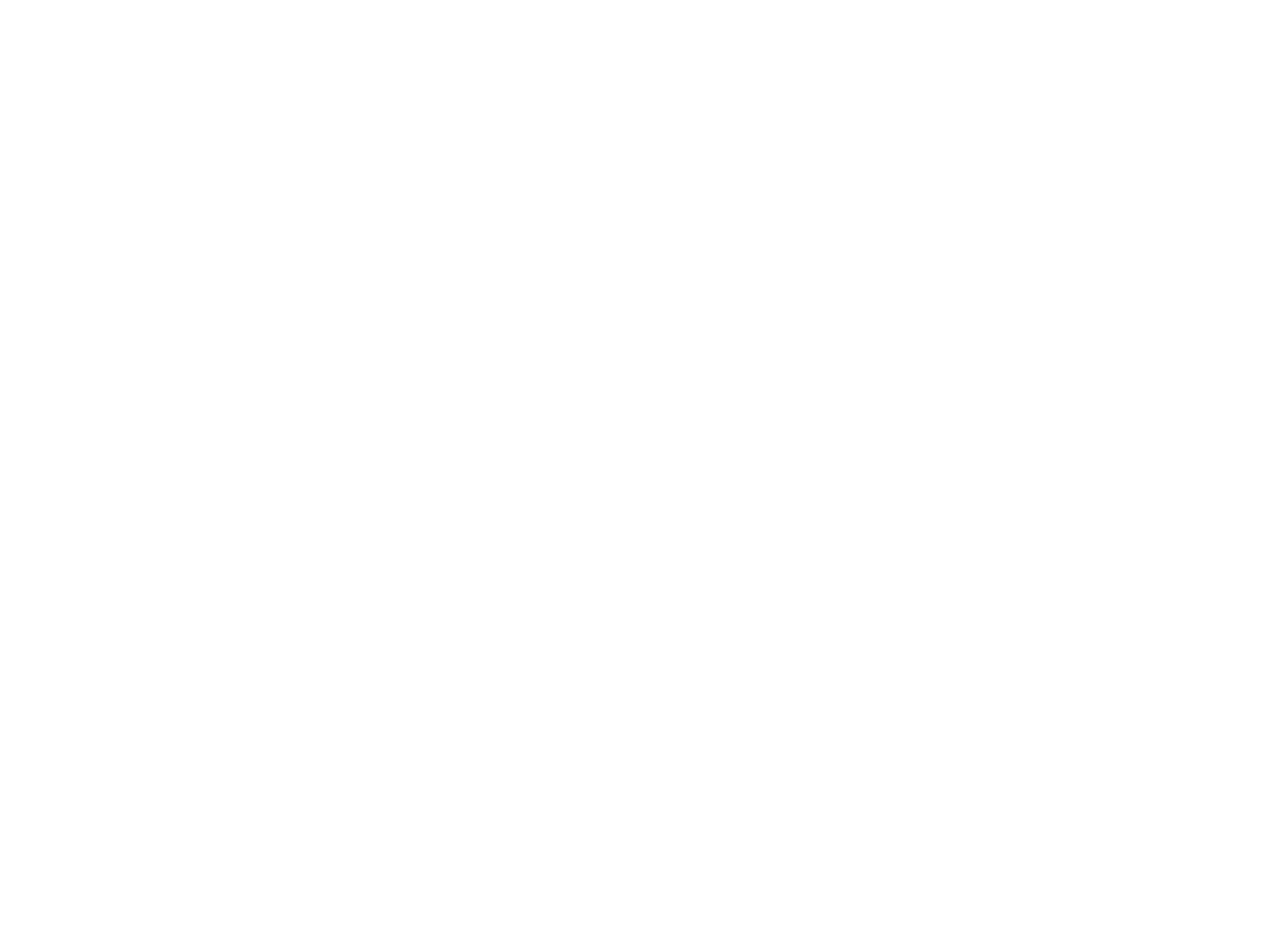
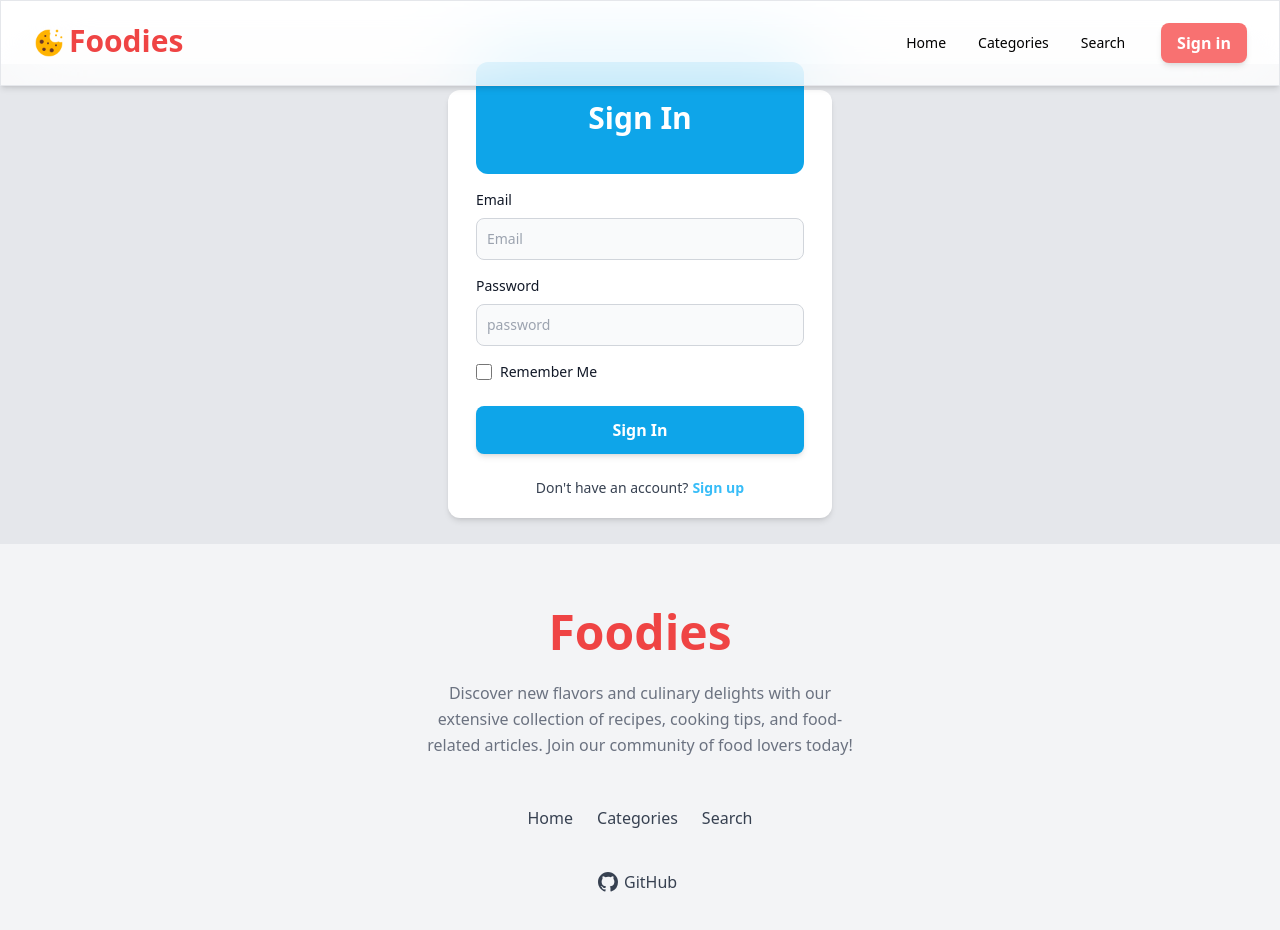
Before and after one commit to Sandeep5521/Foodies, a React (Create React App) app: page /login in a window 1280 px wide. Before the commit this address had no page. Shown: the top 930 px of the page. Before the commit the page ends 800 px from the top, so only its background shows below. Built offline with nearby package versions, Linux system fonts and the light colour scheme.

Commit message:
modified:   src/App.js 	new file:   src/components/foodies/login.jsx 	modified:   src/components/foodies/main.jsx 	modified:   src/components/foodies/nav.js

```diff
--- a/src/App.js
+++ b/src/App.js
@@ -16,6 +16,7 @@
           <Route path='/' element={<Main Type={'Home'} />} />
           <Route path='/category' element={<Main Type={'Categories'} />} />
           <Route path='/search' element={<Main Type={'Search'} />} />
+          <Route path='/login' element={<Main Type={'Login'} />} />
         </Routes>
       </BrowserRouter>
     </QueryClientProvider>
--- /dev/null
+++ b/src/components/foodies/login.jsx
@@ -0,0 +1,59 @@
+import {
+    Card,
+    CardHeader,
+    CardBody,
+    CardFooter,
+    Typography,
+    Button,
+} from "@material-tailwind/react";
+
+export default function Login() {
+    return (
+        <div className="flex justify-center items-center h-[30rem] bg-gray-200">
+            <Card className="w-96 px-7">
+                <CardHeader
+                    variant="gradient"
+                    color="blue"
+                    className="mb-4 grid h-28 place-items-center bg-sky-500 shadow-sky-500 relative bottom-7"
+                >
+                    <Typography variant="h3" color="white">
+                        Sign In
+                    </Typography>
+                </CardHeader>
+                <CardBody className="flex flex-col gap-4 -mt-7">
+                    <div>
+                        <label for="first_name" className="block mb-2 text-sm font-medium text-gray-900 dark:text-white">Email</label>
+                        <input type="text" id="first_name" className="bg-gray-50 border border-gray-300 text-gray-900 text-sm rounded-lg focus:ring-blue-500 focus:border-blue-500 block w-full p-2.5 dark:bg-gray-700 dark:border-gray-600 dark:placeholder-gray-400 dark:text-white dark:focus:ring-blue-500 dark:focus:border-blue-500" placeholder="Email" required />
+                    </div>
+                    <div>
+                        <label for="first_name" className="block mb-2 text-sm font-medium text-gray-900 dark:text-white">Password</label>
+                        <input type="text" id="first_name" className="bg-gray-50 border border-gray-300 text-gray-900 text-sm rounded-lg focus:ring-blue-500 focus:border-blue-500 block w-full p-2.5 dark:bg-gray-700 dark:border-gray-600 dark:placeholder-gray-400 dark:text-white dark:focus:ring-blue-500 dark:focus:border-blue-500" placeholder="password" required />
+                    </div>
+                    <div class="flex items-start mb-6">
+                        <div class="flex items-center h-5">
+                            <input id="remember" type="checkbox" value="" className="w-4 h-4 border border-gray-300 rounded bg-gray-50 focus:ring-3 focus:ring-blue-300 dark:bg-gray-700 dark:border-gray-600 dark:focus:ring-blue-600 dark:ring-offset-gray-800" required />
+                        </div>
+                        <label for="remember" className="ml-2 text-sm font-medium text-gray-900 dark:text-gray-300">Remember Me</label>
+                    </div>
+                </CardBody>
+                <CardFooter className="pt-0">
+                    <Button variant="gradient" className="bg-sky-500 hover:shadow hover:shadow-sky-300" fullWidth>
+                        Sign In
+                    </Button>
+                    <Typography variant="small" className="mt-6 flex justify-center pb-5">
+                        Don't have an account?
+                        <Typography
+                            as="a"
+                            href="#signup"
+                            variant="small"
+                            color="blue"
+                            className="ml-1 font-bold text-sky-400 hover:text-sky-500"
+                        >
+                            Sign up
+                        </Typography>
+                    </Typography>
+                </CardFooter>
+            </Card>
+        </div>
+    );
+}
--- a/src/components/foodies/main.jsx
+++ b/src/components/foodies/main.jsx
@@ -7,6 +7,7 @@
 import Sub from "./sub.jsx";
 import Recipe from "./recipe.jsx";
 import Home from "./home.jsx";
+import Login from "./login.jsx";
 
 const Main = ({ Type }) => {
     const [page, setPage] = useState({
@@ -49,11 +50,12 @@
             return <Search parent={func} />
         if (page.type === 'Sub') return <Sub parent={func} title={page.title} />
         if (page.type === 'Product') return <Recipe meal={page.title} />
+        if (page.title === 'Login') return <Login />
         return <Home parent={func} />
     }
 
     const Body = () => {
-        if (page.type !== 'Search') return <Banner Comp={Bg} />
+        if (page.type !== 'Search' && page.type !== 'Login') return <Banner Comp={Bg} />
         return <></>
     }
     document.title = page.title;
--- a/src/components/foodies/nav.js
+++ b/src/components/foodies/nav.js
@@ -87,6 +87,7 @@
               variant="gradient"
               size="sm"
               className="hidden bg-red-400 lg:inline-block"
+              onClick={() => parent('Login')}
             >
               <span>Sign in</span>
             </Button>
@@ -131,7 +132,7 @@
         </div>
         <MobileNav open={openNav} className={`${(openNav) ? 'block' : 'hidden'}`}>
           {navList}
-          <Button variant="gradient" size="sm" fullWidth className="mb-2 bg-red-400">
+          <Button variant="gradient" size="sm" fullWidth className="mb-2 bg-red-400" onClick={() => parent('Login')}>
             <span>Sign in</span>
           </Button>
         </MobileNav>
```
